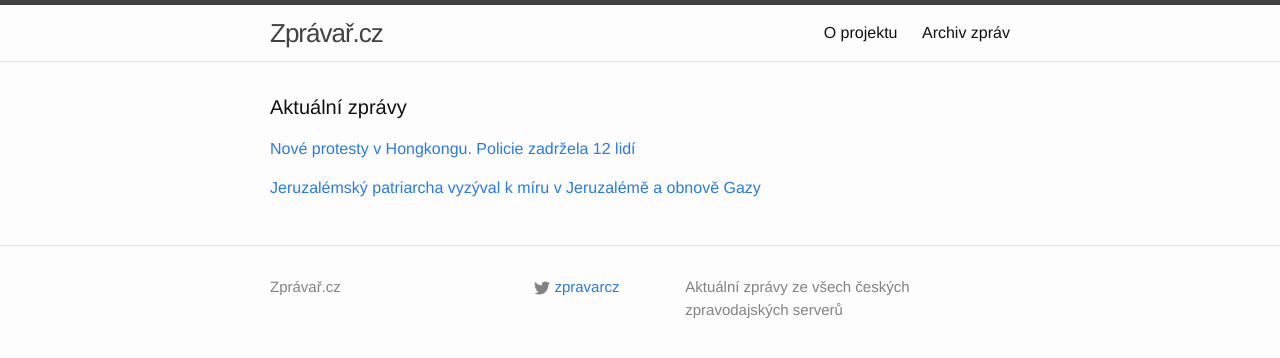
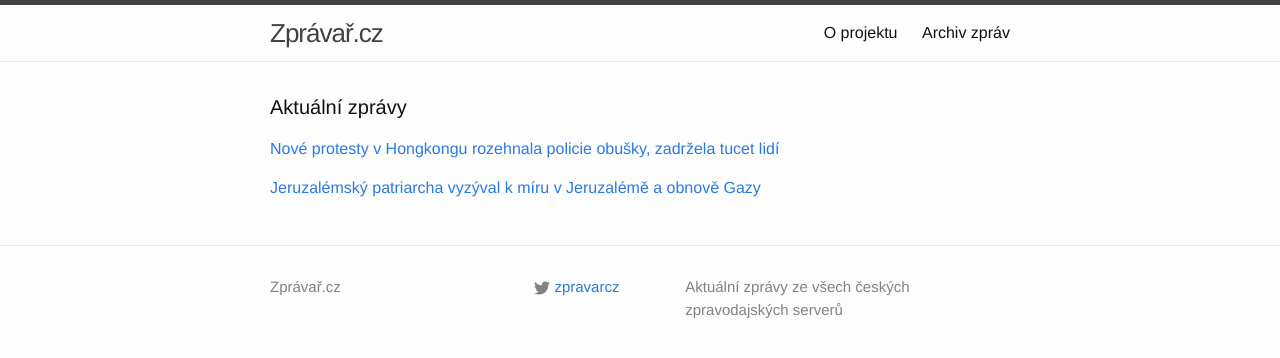
Before and after one commit to adliska/zpravar, a Jekyll site: the page built from index.html, in a window 1280 px wide. Shown: the top 358 px of the page. Built offline with Jekyll 4.4.1, drawn with Linux system fonts in a browser that asks for light colours.

Commit message:
zpravar news update

```diff
--- a/index.html
+++ b/index.html
@@ -5,9 +5,10 @@ layout: default
 <div class="home">
     <h1 class="page-heading">Aktuální zprávy</h1>
 
-<p><a href="javascript:;" onclick="toggle_visibility('zpravy0')">Nové protesty v Hongkongu. Policie zadržela 12 lidí </a></p>
+<p><a href="javascript:;" onclick="toggle_visibility('zpravy0')">Nové protesty v Hongkongu rozehnala policie obušky, zadržela tucet lidí</a></p>
 <div id="zpravy0" style="display:none">
 <ul>
+<li><a href=http://zpravy.idnes.cz/nove-protesty-v-hongkongu-dcv-/zahranicni.aspx?c=A141225_075139_zahranicni_cen>Nové protesty v Hongkongu rozehnala policie obušky, zadržela tucet lidí - zpravy.idnes.cz</a></li>
 <li><a href=http://www.lidovky.cz/nove-protesty-v-hongkongu-policie-zadrzela-12-lidi-fvt-/zpravy-svet.aspx?c=A141225_072926_ln_zahranici_rof>Nové protesty v Hongkongu. Policie zadržela 12 lidí  - www.lidovky.cz</a></li>
 <li><a href=http://zpravy.aktualne.cz/pri-novych-protestech-v-hongkongu-zatkla-policie-tucet-lidi/r~c2dc2a168bfe11e4a7d8002590604f2e/>Při nových protestech v Hongkongu zatkla policie tucet lidí - zpravy.aktualne.cz</a></li>
 <li><a href=http://www.ceskenoviny.cz/zpravy/zpravy/pri-novych-protestech-v-hongkongu-zadrzela-policie-tucet-lidi/1162293>Při nových protestech v Hongkongu zadržela policie tucet lidí - www.ceskenoviny.cz</a></li>
```
